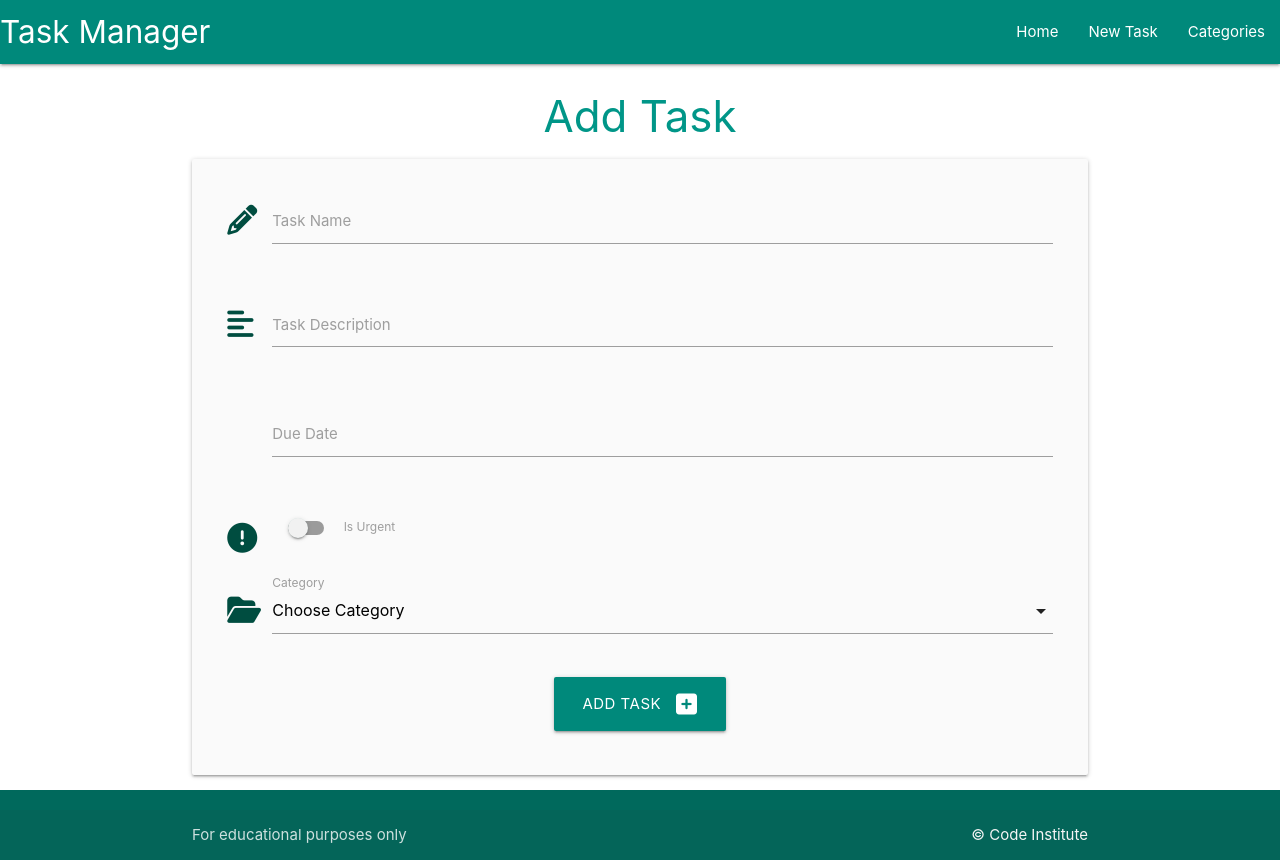
After one commit to SandraBergstrom/task-manager, a Python web app: template taskmanager/templates/add_task.html in a window 1280 px wide. The commit adds this page. Run offline with Jinja, Linux system fonts and the light colour scheme; the template is opened without the code that fills it, so the values that code supplies are empty; some libraries are stand-ins or nearby versions.

Commit message:
Add function to add task

```diff
--- a/taskmanager/static/js/script.js
+++ b/taskmanager/static/js/script.js
@@ -1,5 +1,15 @@
 document.addEventListener('DOMContentLoaded', function() {
     // sidenav initialization
     let sidenav = document.querySelectorAll('.sidenav');
-    M.Sidenav.init(elems, options);
+    M.Sidenav.init(sidenav);
+
+    // datepicker initialization
+    let datepicker = document.querySelectorAll('.datepicker');
+    M.Datepicker.init(datepicker, {
+      format: "dd mmmm, yyyy",
+      i18n: {done: "Select"}
+    })
+
+    let selects = document.querySelectorAll('select');
+    M.FormSelect.init(selects);
   });
--- /dev/null
+++ b/taskmanager/templates/add_task.html
@@ -0,0 +1,70 @@
+{% extends "base.html" %}
+{% block content %}
+
+<h3 class="teal-text text darken-4 center-align">Add Task</h3>
+
+<div class="row card-panel grey lighten-5">
+    <form class="col s12" method="POST" action="{{ url_for('add_task') }}">
+        <!-- task name -->
+        <div class="row">
+            <div class="input-field col s12">
+                <i class="fas fa-pencil-alt prefix teal-text text-darken-4"></i>
+                <input id="task_name" name="task_name" minlength="3" maxlength="25" type="text" class="validate">
+                <label for="task_name">Task Name</label>
+            </div>
+        </div>
+        <!-- task description -->
+        <div class="row">
+            <div class="input-field col s12">
+                <i class="fas fa-align-left prefix teal-text text-darken-4"></i>
+                <textarea id="task_description" name="task_description" minlength="5" maxlength="200" type="text"
+                    class="materialize-textarea validate" required></textarea>
+                <label for="task_description">Task Description</label>
+            </div>
+        </div>
+        <!-- due_date -->
+        <div class="row">
+            <div class="input-field col s12">
+                <i class="fas fa-calender-alt prefix teal-text text-darken-4"></i>
+                <input id="due_date" name="due_date" type="text" class="datepicker validate">
+                <label for="due_date">Due Date</label>
+            </div>
+        </div>
+        <!-- is_urgent -->
+        <div class="row">
+            <div class="input-field col s12">
+                <div class="switch">
+                    <i class="fas fa-exclamation-circle prefix teal-text text-darken-4"></i>
+                    <label for="is_urgent">
+                        <input id="is_urgent" name="is_urgent" type="checkbox">
+                        <span class="lever"></span>
+                        Is Urgent
+                    </label>
+                </div>
+            </div>
+        </div>
+        <!-- category_id -->
+        <div class="row">
+            <div class="input-field col s12">
+                <i class="fas fa-folder-open prefix teal-text text-darken-4"></i>
+                <select id="category_id" name="category_id" class="validate" required>
+                    <option value="" disabled selected>Choose Category</option>
+                    {% for category in categories %}
+                        <option value="{{ category.id }}">{{ category.category_name }}</option>
+                    {% endfor %}
+                </select>
+                <label for="category_id">Category</label>
+            </div>
+        </div>
+        <!-- submit button -->
+        <div class="row">
+            <div class="center-align col s12">
+                <button type="submit" class="btn-large teal darken-1">
+                    Add Task <i class="fas fa-plus-square right"></i>
+                </button>
+            </div>
+        </div>
+    </form>
+</div>
+
+{% endblock %}
--- a/taskmanager/templates/base.html
+++ b/taskmanager/templates/base.html
@@ -19,7 +19,7 @@
             <a href="#" data-target="mobile-demo" class="sidenav-trigger"><i class="fas fa-bars"></i></a>
             <ul id="nav-mobile" class="right hide-on-med-and-down">
               <li><a href="{{ url_for('home') }}">Home</a></li>
-              <li><a href="">New Task</a></li>
+              <li><a href="{{ url_for('add_task') }}">New Task</a></li>
               <li><a href="{{ url_for('categories') }}">Categories</a></li>
             </ul>
           </div>
@@ -28,7 +28,7 @@
         <!-- mobile sidenav-->
           <ul class="sidenav" id="mobile-demo">
             <li><a href="{{ url_for('home') }}">Home</a></li>
-            <li><a href="">New Task</a></li>
+            <li><a href="{{ url_for('add_task') }}">New Task</a></li>
             <li><a href="{{ url_for('categories') }}">Categories</a></li>
           </ul>
     </header>
```
Also changed, not shown: taskmanager/routes.py (+18 -0 lines), taskmanager/templates/tasks.html (+8 -0 lines).
